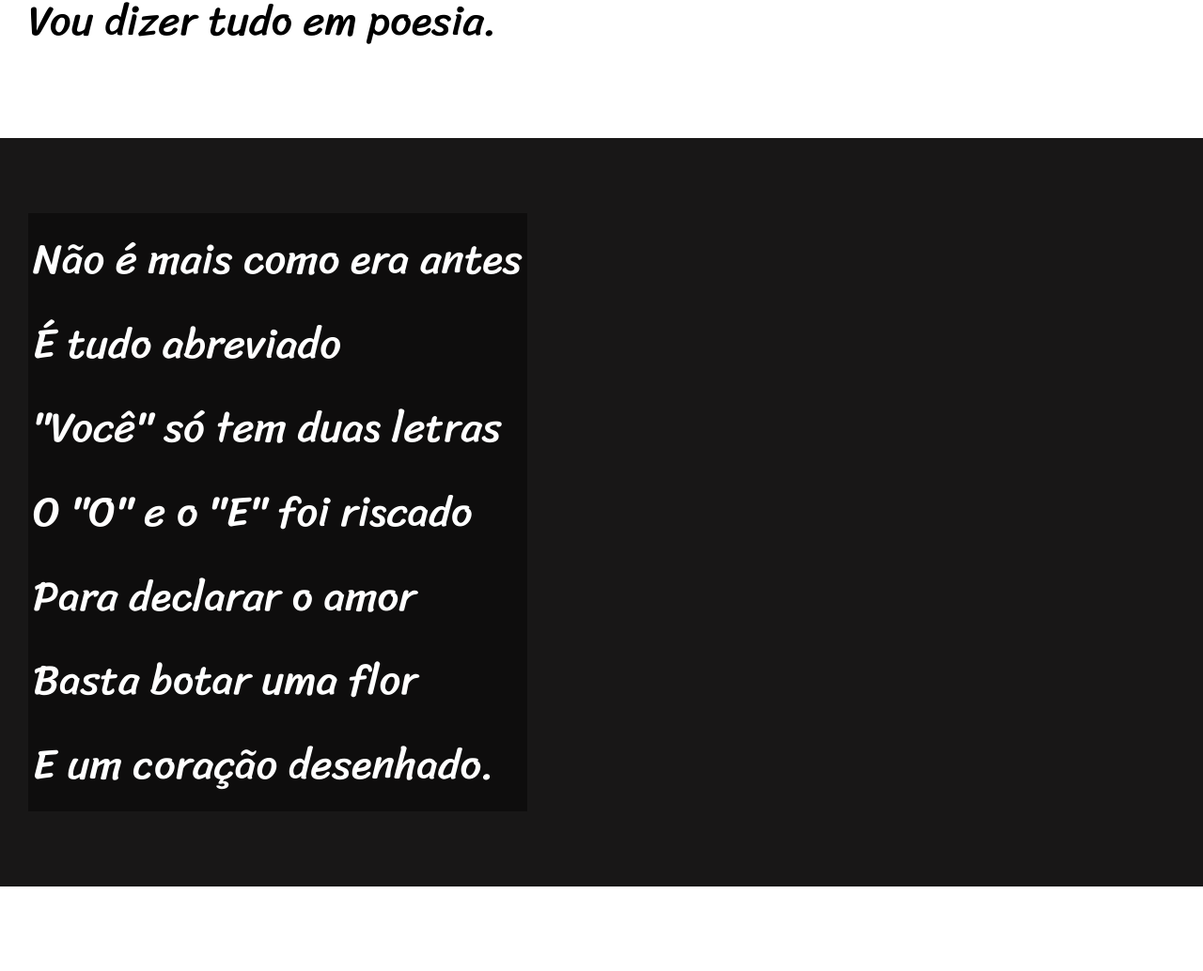
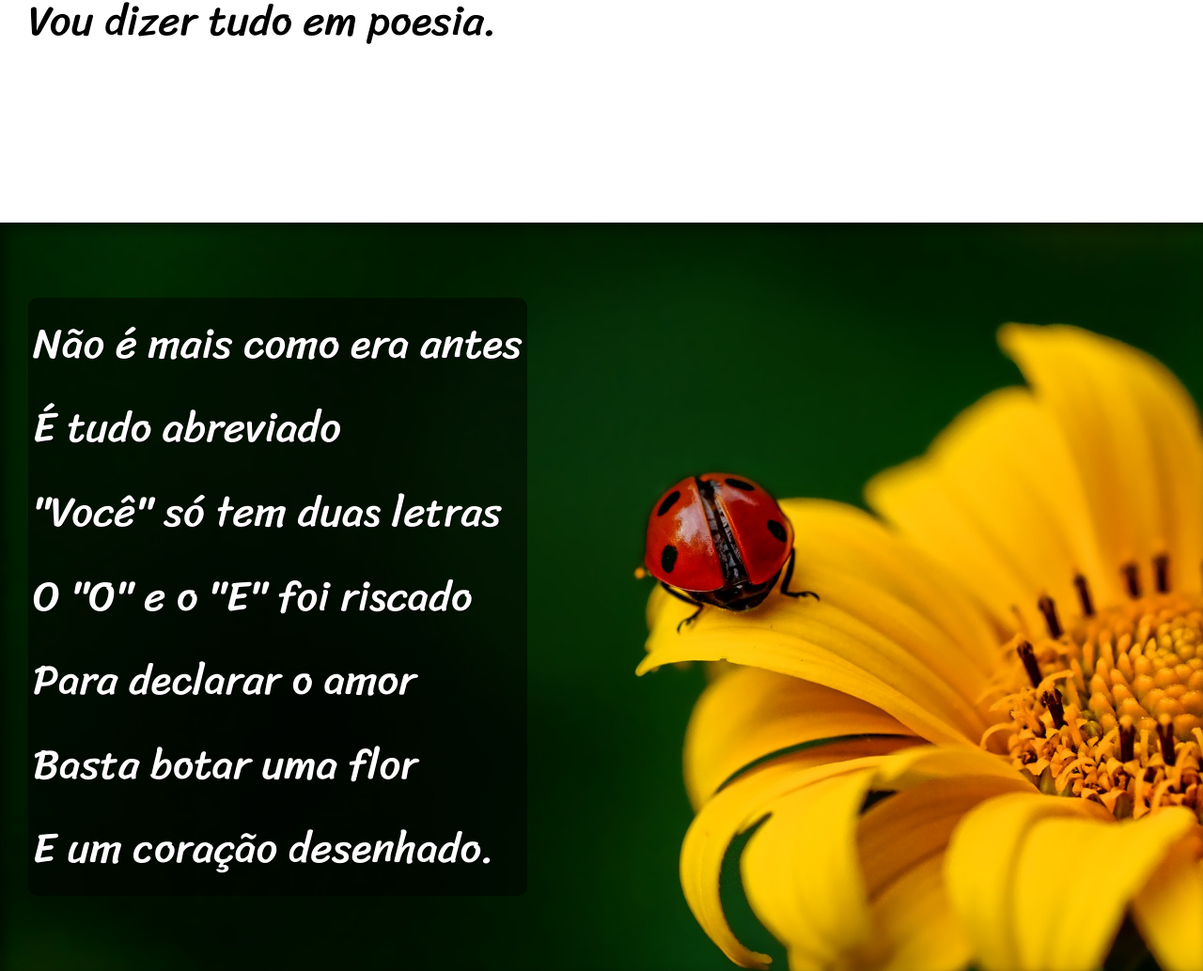
Before and after one commit to gvs006/projeto-cordel, a plain HTML site: page index.html in a window 1280 px wide. Shown: the part 900-1934 px from the top of the page at 94% size. Drawn offline with Linux system fonts and the light colour scheme.

Commit message:
parallax effect

```diff
--- a/index.html
+++ b/index.html
@@ -27,7 +27,7 @@
     </section>
 
 
-    <section class="img">
+    <section class="img" id="img01">
         <p>
             Não é mais como era antes <br>
             É tudo abreviado <br>
@@ -64,7 +64,7 @@
 
 
 
-    <section class="img">
+    <section class="img" id="img02">
         <p>
             Tenho saudade das cartas <br>
             Escritas com a própria mão <br>
--- a/style.css
+++ b/style.css
@@ -13,7 +13,8 @@
     padding: 0px;
 }
 
-html, body {
+html,
+body {
     min-height: 100vh;
     background-color: darkgrey;
     font-family: var(--fonte1);
@@ -26,7 +27,7 @@
 
 }
 
-header > h1 {
+header>h1 {
     padding-top: 50px;
     font-variant: small-caps;
     font-size: 10vw;
@@ -34,17 +35,19 @@
     font-weight: lighter;
 }
 
-header > p {
+header>p {
     padding-bottom: 50px;
 }
 
-header a, footer a {
+header a,
+footer a {
     color: white;
     text-decoration: none;
     font-weight: bolder;
 }
 
-header a:hover, footer a:hover {
+header a:hover,
+footer a:hover {
     text-decoration: underline;
 }
 
@@ -56,22 +59,40 @@
     font-family: var(--fonte3);
     font-size: 3.5vw;
 }
+
+section > p {
+    padding-bottom: 2em;
+}
 section.normal {
     background-color: #fff;
- color: black;
+    color: black;
 }
 
 section.img {
-background-color: rgb(24, 23, 23);
-color: white;
+    background-color: rgb(24, 23, 23);
+    color: white;
+    box-shadow: inset 6px 6px 13px 0px rgba(0, 0, 0, 0.493);
+    background-size: cover;
+    background-attachment: fixed;
 }
 
-section.img > p {
+section.img>p {
     display: inline-block;
     padding: 5px;
-    background-color: rgba(0, 0, 0, 0.432);
+    background-color: rgba(0, 0, 0, 0.496);
+    border-radius: 10px;
+    text-shadow: 1px 1px 0px black;
+}
+section#img01 {
+background-image: url('../projeto-cordel/img/background001.jpg');
+background-position: right center;
+
 }
 
+section#img02 {
+    background-image: url('../projeto-cordel/img/background002.jpg');
+
+}
 footer {
     background-color: black;
     text-align: center;
```
